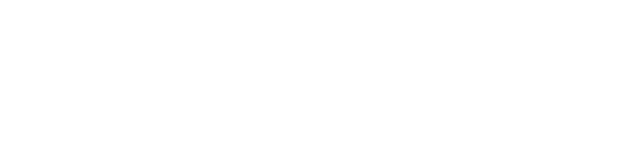
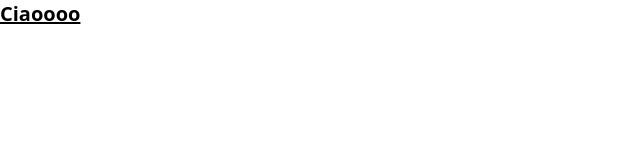
Before and after one commit to braeddy/RetroUni, a website: page index.html in a window 1280 px wide. Shown: the whole page, without its empty margins (0-640 px from the left). Drawn offline with Linux system fonts and the light colour scheme.

Commit message:
Initialized tailwind css

```diff
--- a/index.html
+++ b/index.html
@@ -4,8 +4,10 @@
     <meta charset="UTF-8">
     <meta name="viewport" content="width=device-width, initial-scale=1.0">
     <title>Document</title>
+    <link rel="stylesheet" href="css/style.css">
 </head>
 <body>
+    <h1 class="underline text-xl font-bold">Ciaoooo</h1>
 
 </body>
 </html>
--- /dev/null
+++ b/input.css
@@ -0,0 +1,3 @@
+@tailwind base;
+@tailwind components;
+@tailwind utilities;
--- /dev/null
+++ b/tailwind.config.js
@@ -0,0 +1,8 @@
+/** @type {import('tailwindcss').Config} */
+module.exports = {
+  content: ["./*.html"],
+  theme: {
+    extend: {},
+  },
+  plugins: [],
+}
```
Also changed, not shown: package.json (added, +17 -0 lines), css/style.css (added), 1 other file.
